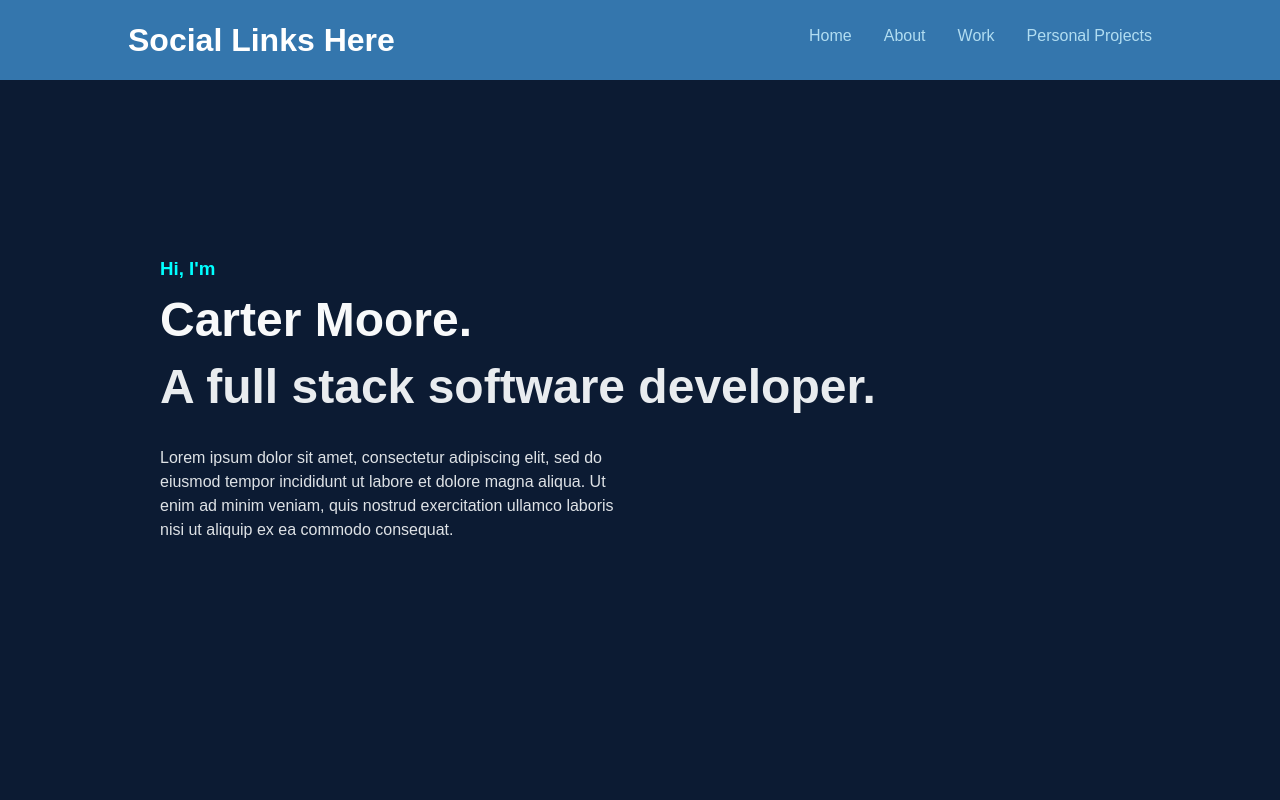
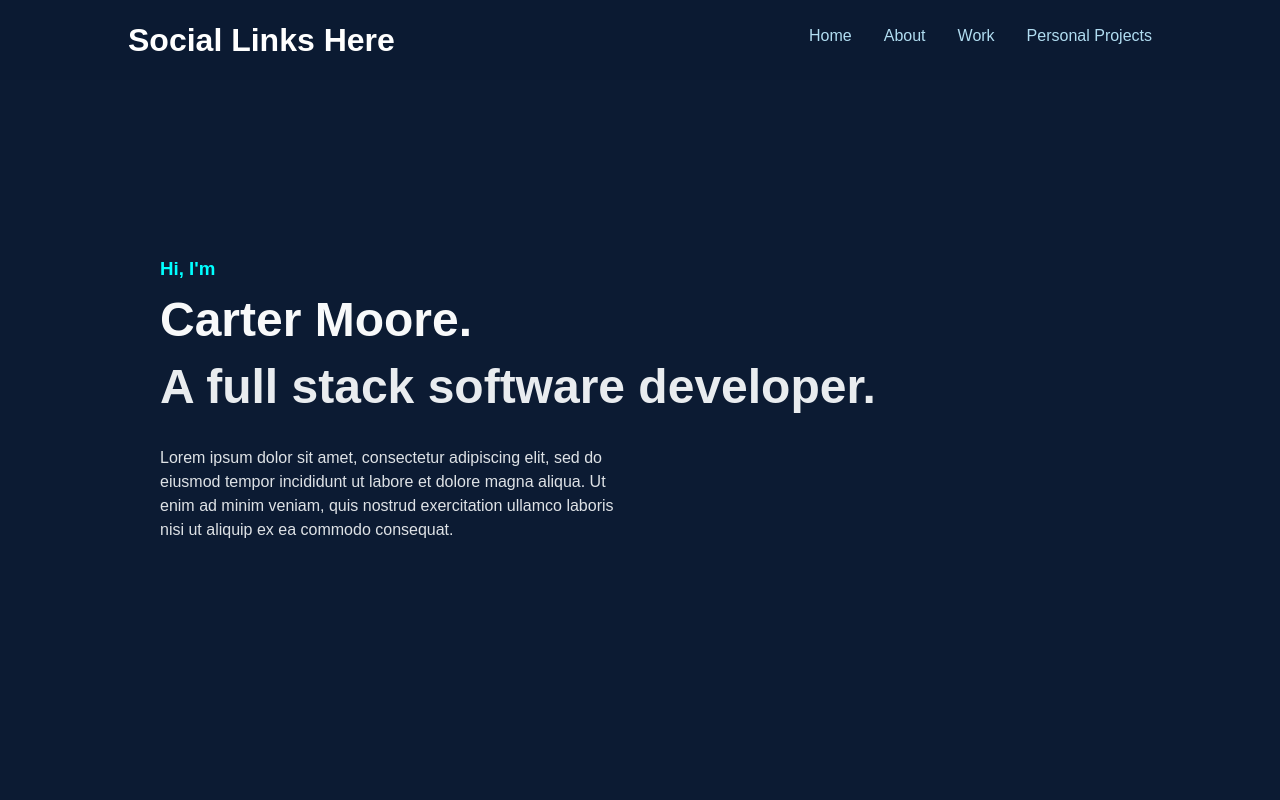
Before and after one commit to carterjmoore/personal-website, a Next.js app: page / in a window 1280 px wide. Shown: the top 800 px of the page. Built offline with nearby package versions, Linux system fonts and the light colour scheme; a web font is replaced by a local one.

Commit message:
Blur header

```diff
--- a/components/layout/Header.module.scss
+++ b/components/layout/Header.module.scss
@@ -8,7 +8,8 @@
   display: flex;
   align-items: center;
   justify-content: space-between;
-  background-color: $medium;
+  background-color: rgb(12, 27, 51, 0.8);
+  backdrop-filter: blur(6px);
   padding: 0 10%;
   z-index: 99;
 }
--- a/styles/globals.scss
+++ b/styles/globals.scss
@@ -33,6 +33,7 @@ ul {
   list-style-position: inside;
 
   li {
+    color: $shade300;
     margin-bottom: 0.5rem;
   }
 
```
